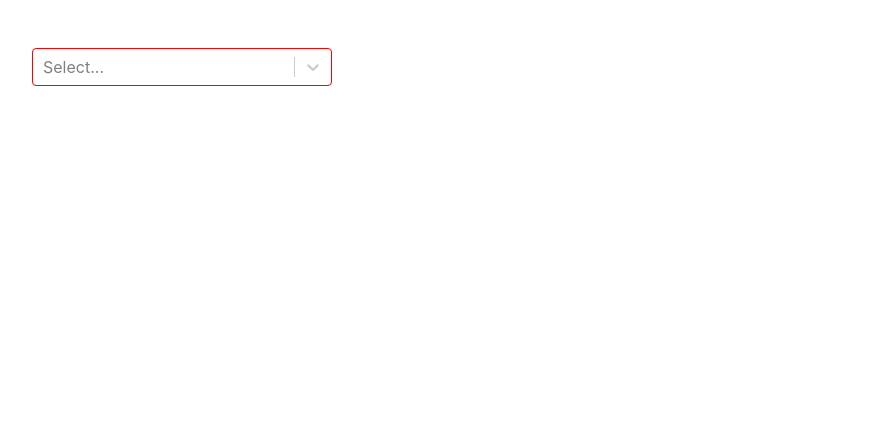
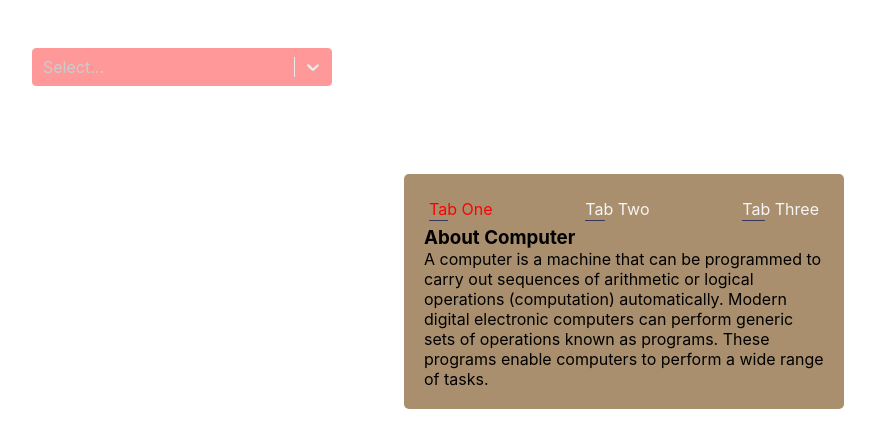
Before and after one commit to Kharel-ranjan11/NiteshTAsk, a React (Create React App) app: page / in a window 1280 px wide. Shown: the top 448 px of the page, without its empty margins (16-891 px from the left). Built offline with nearby package versions, Linux system fonts and the light colour scheme.

Commit message:
this is 1 commit

```diff
--- a/package.json
+++ b/package.json
@@ -9,8 +9,10 @@
     "chroma-js": "^2.4.2",
     "react": "^18.2.0",
     "react-dom": "^18.2.0",
+    "react-player": "^2.12.0",
     "react-scripts": "5.0.1",
     "react-select": "^5.7.2",
+    "react-tabs": "^6.0.0",
     "web-vitals": "^2.1.4"
   },
   "scripts": {
--- a/src/App.css
+++ b/src/App.css
@@ -1,8 +1,57 @@
-/* .select {
-  border-color: blue;
-  border: 1px solid red;
+* {
+  margin: 0;
+  padding: 0;
+}
+section {
+  display: flex;
+  justify-content: center;
+}
+.tabs {
+  background-color: rgb(169, 143, 109);
+  width: 400px;
   border-radius: 5px;
-} */
-*{
-  /* background-color: pink; */
+  padding: 20px;
 }
+.tabList {
+  display: flex;
+  padding: 5px;
+  justify-content: space-between;
+}
+.tabList > .tab {
+  cursor: pointer;
+  position: relative;
+  padding-bottom: 2px;
+}
+.tabList > .tab::before {
+  content: '';
+  position: absolute;
+  bottom: 0;
+  left: 0;
+  width: 30%;
+  height: 1px;
+  border-radius: 100px;
+  background-color: rgb(55, 55, 92);
+}
+.tabList > .tab:focus::before {
+  width: 100%;
+  background-color: rgb(8, 8, 163);
+}
+.active {
+  display: none;
+}
+.inactive {
+  display: grid;
+}
+.activeTab {
+  transition: 0.2s ease-in-out;
+  color: red;
+}
+.inactiveTab {
+  transition: 0.2s ease-in-out;
+  color: whitesmoke;
+}
+.player {
+  display: flex;
+  justify-content: center;
+  margin: 4rem;
+}
--- a/src/App.js
+++ b/src/App.js
@@ -1,45 +1,77 @@
+import ReactPlayer from 'react-player/youtube'
 import CreatableSelect from 'react-select/creatable'
 import './App.css'
+import { useState } from 'react'
 const App = () => {
+  const [index, setIndex] = useState(0)
   const options = [
     { value: 'jack', label: 'Jack', color: '#FF8B00' },
     { value: 'john', label: 'John', color: '#36B37E' },
-    { value: 'mike', label: 'Mike', color: '#0052CC' }
+    { value: 'a', label: 'a', color: '#0052CC' },
+    { value: 'b', label: 'b', color: '#0052CC' },
+    { value: 'c', label: 'c', color: '#0052CC' },
+    { value: 'd', label: 'd', color: '#0052CC' },
+    { value: 'e', label: 'e', color: '#0052CC' },
+    { value: 'f', label: 'f', color: '#0052CC' },
+    { value: 'g', label: 'g', color: 'silver' }
   ]
   const colorStyles = {
     control: styles => ({
       ...styles,
+      // =====================================================================
+      backgroundColor: 'red', //added
+      opacity: '0.4',
+
+      // =====================================================================
       borderColor: styles.isFocused ? 'red' : 'red',
-      boxShadow: styles.isFocused ? '0 0 20px transparent' : '0 0 2px transparent',
-      // borderColor: '#f21d3d',
+      boxShadow: styles.isFocused ? '0 0 0 transparent' : '0 0 0 transparent',
       '&:hover': {
         borderColor: 'red'
-        // boxShadow: styles.isFocused ? '0 0 0 red' : '0 0 2px red'
       }
     }),
     option: (styles, { data, isDisabled, isFocused, isSelected }) => {
-      return { ...styles, color: data.color }
+      console.log(data)
+      // ==========================================================================
+      return {
+        ...styles,
+        color: 'green',
+        // color: isFocused ? 'green' : 'blue', <----- use if u want
+        '&:hover': {
+          backgroundColor: 'red'
+        },
+        backgroundColor: isSelected ? 'white' : 'white'
+        // backgroundColor: 'yellow',
+      }
+      // ==========================================================================
     },
     multiValue: (styles, { data }) => {
       return {
         ...styles,
-        backgroundColor: data.color,
-        color: '#fff'
+        backgroundColor: 'green',
+        color: '#fff',
+        ':hover': {
+          color: 'red',
+          opacity: 0.4
+        }
       }
     },
     multiValueLabel: styles => {
       return {
         ...styles,
-        color: '#fff'
+        color: 'yellow',
+        ':hover': {
+          color: 'red',
+          opacity: 0.4
+        }
       }
     },
     multiValueRemove: styles => {
       return {
         ...styles,
-        color: '#fff',
+        color: 'blue',
         cursor: 'pointer',
         ':hover': {
-          color: '#fff'
+          color: 'red'
         }
       }
     }
@@ -50,7 +82,7 @@ const App = () => {
   const handleInputChange = (inputValue, actionMeta) => {
     // console.log('handleInputChange', inputValue, actionMeta)
   }
-  console.log(colorStyles)
+  // console.log(colorStyles)
   return (
     <>
       <div style={{ width: '300px', margin: '3rem' }}>
@@ -64,6 +96,67 @@ const App = () => {
         />
       </div>
       <br /> <br />
+
+      <section>
+        <div className='tabs'>
+          <div className='tabList'>
+            <div
+              className={index === 0 ? 'tab activeTab' : 'tab inactiveTab'}
+              onClick={() => setIndex(0)}
+            >
+              Tab One
+            </div>
+            <div
+              className={index === 1 ? 'tab activeTab' : 'tab inactiveTab'}
+              onClick={() => setIndex(1)}
+            >
+              Tab Two
+            </div>
+            <div
+              className={index === 2 ? 'tab activeTab' : 'tab inactiveTab'}
+              onClick={() => setIndex(2)}
+            >
+              Tab Three
+            </div>
+          </div>
+          <div
+            className={index === 0 ? 'tabPanel inactive' : 'tabPanel active'}
+          >
+            <div>
+              <h3>About Computer</h3>A computer is a machine that can be
+              programmed to carry out sequences of arithmetic or logical
+              operations (computation) automatically. Modern digital electronic
+              computers can perform generic sets of operations known as
+              programs. These programs enable computers to perform a wide range
+              of tasks.
+            </div>
+          </div>
+          <div
+            className={index === 1 ? 'tabPanel inactive' : 'tabPanel active'}
+          >
+            <h3>About hardware</h3>
+            <div>
+              Hardware refers to the external and internal devices and equipment
+              that enable you to perform major functions such as input, output,
+              storage, communication, processing, and more. There are two types
+              of computer hardware: external and internal.
+            </div>
+          </div>
+          <div
+            className={index === 2 ? 'tabPanel inactive' : 'tabPanel active'}
+          >
+            <div>
+              Lorem ipsum dolor sit amet, consectetur adipisicing elit. Amet
+              deleniti placeat corporis nobis aliquam qui voluptates cum hic ad
+              blanditiis eius debitis quod rerum quidem consequuntur, quam
+              excepturi quaerat eos!
+            </div>
+          </div>
+        </div>
+      </section>
+      <div className='player'>
+        <ReactPlayer url='https://www.youtube.com/watch?v=hp_-RlwNg04' volume={0.5} />
+      </div>
     </>
   )
 }
```
Also changed, not shown: 1 other file (tests, documents, lock files or other folders).
